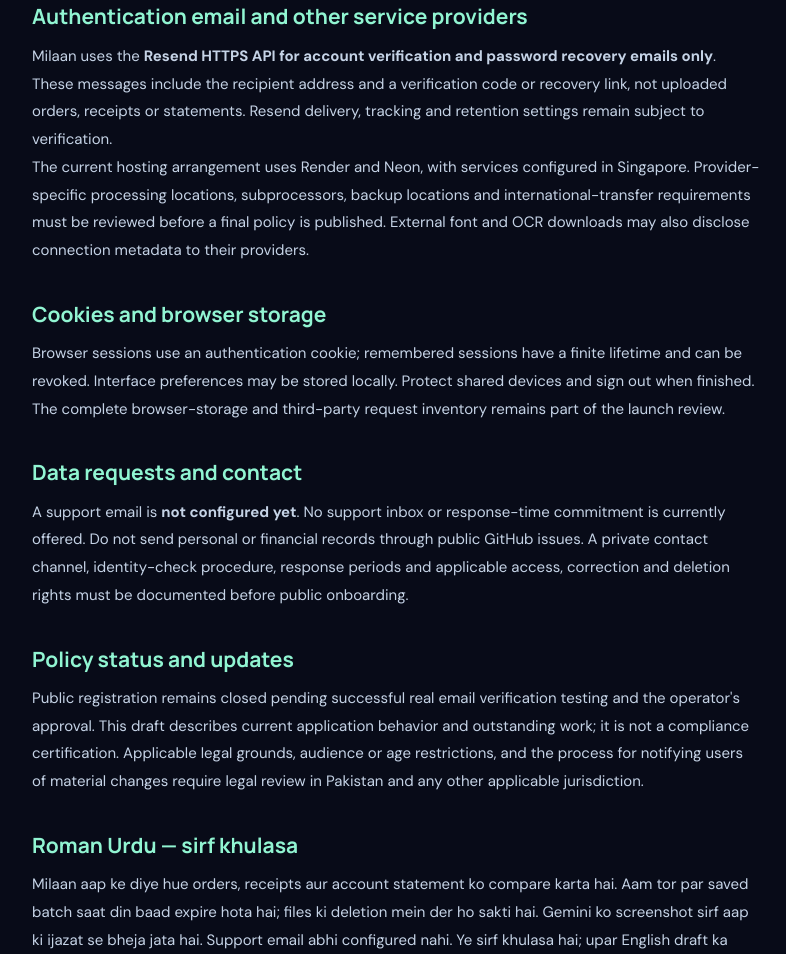
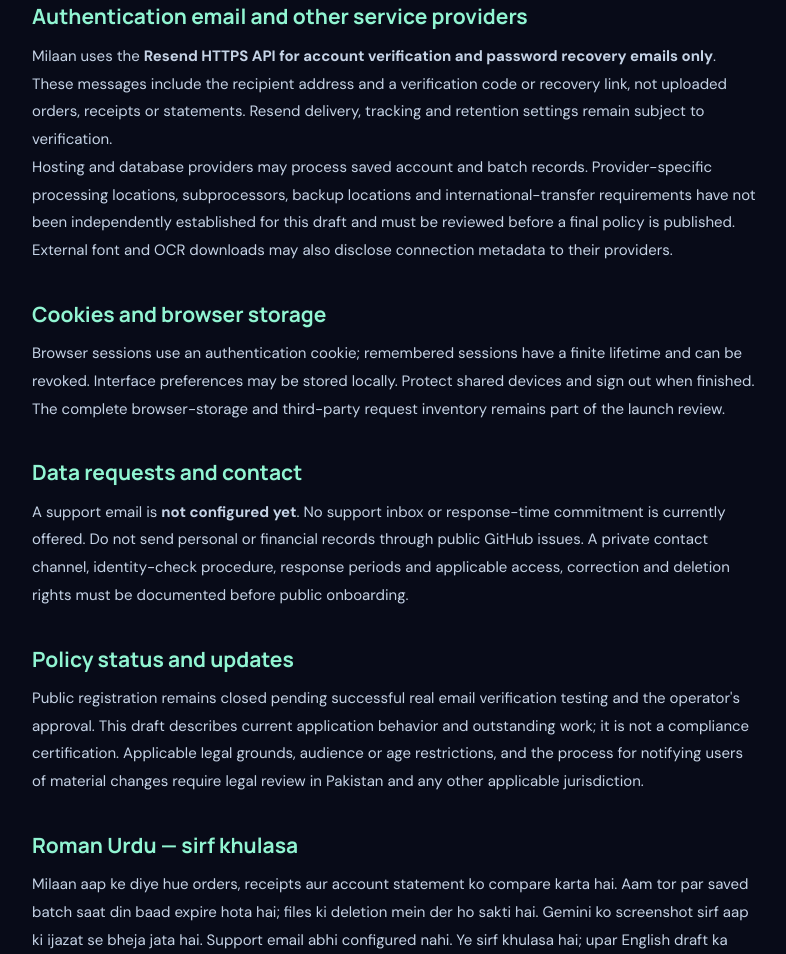
Before and after one commit to bil332204-code/AiCON-2026-Milaan, a website: page milaan/frontend/dist/privacy.html in a window 1280 px wide. Shown: the part 1556-2510 px from the top of the page, without its empty margins (244-1030 px from the left). Drawn offline with Linux system fonts and the light colour scheme.

Commit message:
docs: qualify unverified hosting-location claim in privacy draft

```diff
--- a/milaan/frontend/dist/privacy.html
+++ b/milaan/frontend/dist/privacy.html
@@ -21,7 +21,7 @@
 <section><h2>Retention and deletion</h2><p>New batches normally expire after <strong>168 hours (seven days)</strong>. Expired batches become inaccessible even if physical deletion has not finished. The running worker processes expired records and queues deletion of private receipt files; storage errors or a sleeping server can delay erasure. Deleting a batch removes its associated working records, while receipt deletion is retried in the background. Your account and seller profile remain. Resetting a batch clears results and allocations but retains its inputs and earlier history until deletion or expiry. Export records you need before expiry.</p><p><strong>Pending confirmation:</strong> retention of account data, service logs, provider backups and old object versions; backup expiry; and deletion across restored copies. This draft does not promise immediate or complete physical erasure from every backup.</p></section>
 <section><h2>Receipt privacy and account security</h2><p>Receipts are decoded, resized and stored as private JPEG images without their original EXIF metadata. Saved receipt routes check authentication and account ownership. Passwords are hashed, sessions expire and can be revoked, and browser sessions use CSRF protection. These measures reduce risk but cannot guarantee absolute security. Hosting-provider access, operator access procedures and incident-response arrangements require review.</p></section>
 <section><h2>Optional AI and browser OCR</h2><p>You can enter and correct receipt fields manually. If Gemini reading is configured and you explicitly consent to cloud processing, the receipt image is sent to Google's Gemini service for suggested fields. You must check the result against the original evidence. The applicable Google processing terms and retention settings remain to be confirmed.</p><p>The fictional demo is separate from saved server records. Optional browser-local OCR may download an external OCR engine. Download providers can receive connection metadata; local OCR does not independently verify a payment. The OCR download services, their privacy terms and retention practices require confirmation.</p></section>
-<section><h2>Authentication email and other service providers</h2><p>Milaan uses the <strong>Resend HTTPS API for account verification and password recovery emails only</strong>. These messages include the recipient address and a verification code or recovery link, not uploaded orders, receipts or statements. Resend delivery, tracking and retention settings remain subject to verification.</p><p>The current hosting arrangement uses Render and Neon, with services configured in Singapore. Provider-specific processing locations, subprocessors, backup locations and international-transfer requirements must be reviewed before a final policy is published. External font and OCR downloads may also disclose connection metadata to their providers.</p></section>
+<section><h2>Authentication email and other service providers</h2><p>Milaan uses the <strong>Resend HTTPS API for account verification and password recovery emails only</strong>. These messages include the recipient address and a verification code or recovery link, not uploaded orders, receipts or statements. Resend delivery, tracking and retention settings remain subject to verification.</p><p>Hosting and database providers may process saved account and batch records. Provider-specific processing locations, subprocessors, backup locations and international-transfer requirements have not been independently established for this draft and must be reviewed before a final policy is published. External font and OCR downloads may also disclose connection metadata to their providers.</p></section>
 <section><h2>Cookies and browser storage</h2><p>Browser sessions use an authentication cookie; remembered sessions have a finite lifetime and can be revoked. Interface preferences may be stored locally. Protect shared devices and sign out when finished. The complete browser-storage and third-party request inventory remains part of the launch review.</p></section>
 <section><h2>Data requests and contact</h2><p>A support email is <strong>not configured yet</strong>. No support inbox or response-time commitment is currently offered. Do not send personal or financial records through public GitHub issues. A private contact channel, identity-check procedure, response periods and applicable access, correction and deletion rights must be documented before public onboarding.</p></section>
 <section><h2>Policy status and updates</h2><p>Public registration remains closed pending successful real email verification testing and the operator's approval. This draft describes current application behavior and outstanding work; it is not a compliance certification. Applicable legal grounds, audience or age restrictions, and the process for notifying users of material changes require legal review in Pakistan and any other applicable jurisdiction.</p></section>
```
